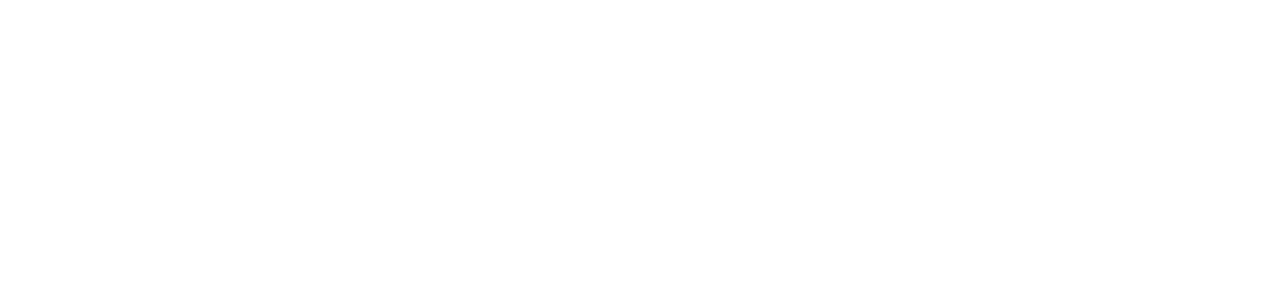
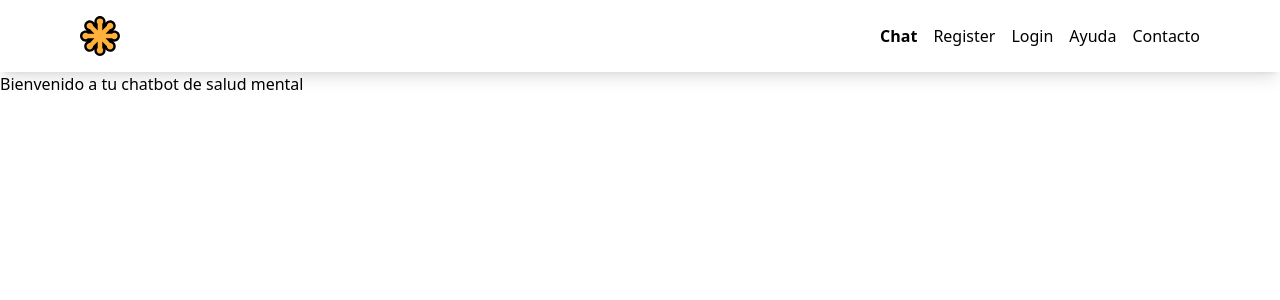
Before and after one commit to NeuronaBens/AI-Chatbot, a Next.js app: page / in a window 1280 px wide. Shown: the top 300 px of the page. Built offline with nearby package versions, Linux system fonts and the light colour scheme.

Commit message:
feat: home page first approach
first approach to the home page skeleton.

```diff
--- a/app/page.js
+++ b/app/page.js
@@ -1,3 +1,13 @@
+import Navbar from "@/components/general/navbar";
+import NavbarContentAuthentication from "@/components/authentication/navbar-content";
+
 export default function Home() {
-  return (<></>)
+  return (
+    <div>
+      <Navbar>
+        <NavbarContentAuthentication></NavbarContentAuthentication>
+      </Navbar>
+      <div>Bienvenido a tu chatbot de salud mental</div>
+    </div>
+  );
 }
--- a/components/admin/navbar-content.js
+++ b/components/admin/navbar-content.js
@@ -4,13 +4,13 @@ import Link from "next/link";
 const NavbarContentAdmin = () => {
   return (
     <div className="flex items-center">
-      <Link href="admin/dashboards">
+      <Link href="/admin/dashboards">
         <p className="mx-4">Dashboards</p>
       </Link>
-      <Link href="admin/enviar-notificaciones">
+      <Link href="/admin/enviar-notificaciones">
         <p>Notificaciones</p>
       </Link>
-      <Link href="admin/cerrar-sesion">
+      <Link href="/admin/cerrar-sesion">
         <p className="ml-4 text-gray-400">
           <svg
             xmlns="http://www.w3.org/2000/svg"
--- a/components/authentication/navbar-content.js
+++ b/components/authentication/navbar-content.js
@@ -4,21 +4,21 @@ import Link from "next/link";
 const NavbarContentAuthentication = () => {
   return (
     <div className="flex items-center">
-      <Link href="/chat">
+      <Link href="/general/chat">
         <p className="ml-4">
           <b>Chat</b>
         </p>
       </Link>
-      <Link href="/register">
+      <Link href="/general/register">
         <p className="ml-4">Register</p>
       </Link>
-      <Link href="/login">
+      <Link href="/general/login">
         <p className="ml-4">Login</p>
       </Link>
-      <Link href="/ayuda">
+      <Link href="/general/ayuda">
         <p className="ml-4">Ayuda</p>
       </Link>
-      <Link href="/contacto">
+      <Link href="/general/contacto">
         <p className="ml-4">Contacto</p>
       </Link>
     </div>
--- a/components/user/navbar-content.js
+++ b/components/user/navbar-content.js
@@ -4,24 +4,24 @@ import Link from "next/link";
 const NavbarContentUser = () => {
   return (
     <div className="flex items-center">
-      <Link href="user/chat">
+      <Link href="/user/chat">
         <p className="ml-4">
           <b>Chat</b>
         </p>
       </Link>
-      <Link href="/ayuda">
+      <Link href="/general/ayuda">
         <p className="ml-4">Ayuda</p>
       </Link>
-      <Link href="user/marcadores">
+      <Link href="/user/marcadores">
         <p className="ml-4">Marcadores</p>
       </Link>
-      <Link href="user/notificaciones">
+      <Link href="/user/notificaciones">
         <p className="ml-4">Notificaciones</p>
       </Link>
-      <Link href="user/configuracion">
+      <Link href="/user/configuracion">
         <p className="ml-4">Configuración</p>
       </Link>
-      <Link href="user/cerrar-sesion">
+      <Link href="/user/cerrar-sesion">
         <p className="ml-4 text-gray-400">
           <svg
             xmlns="http://www.w3.org/2000/svg"
```
